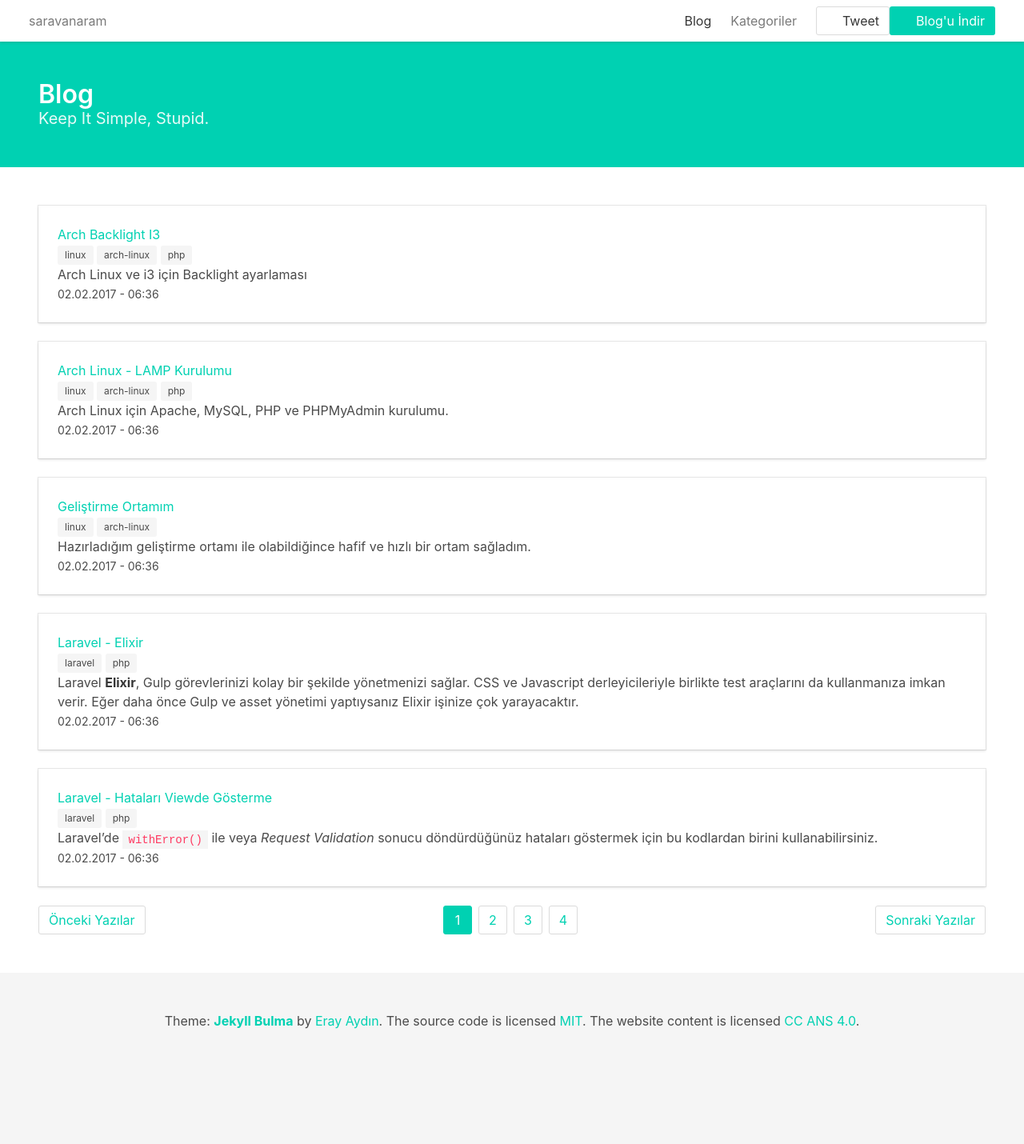
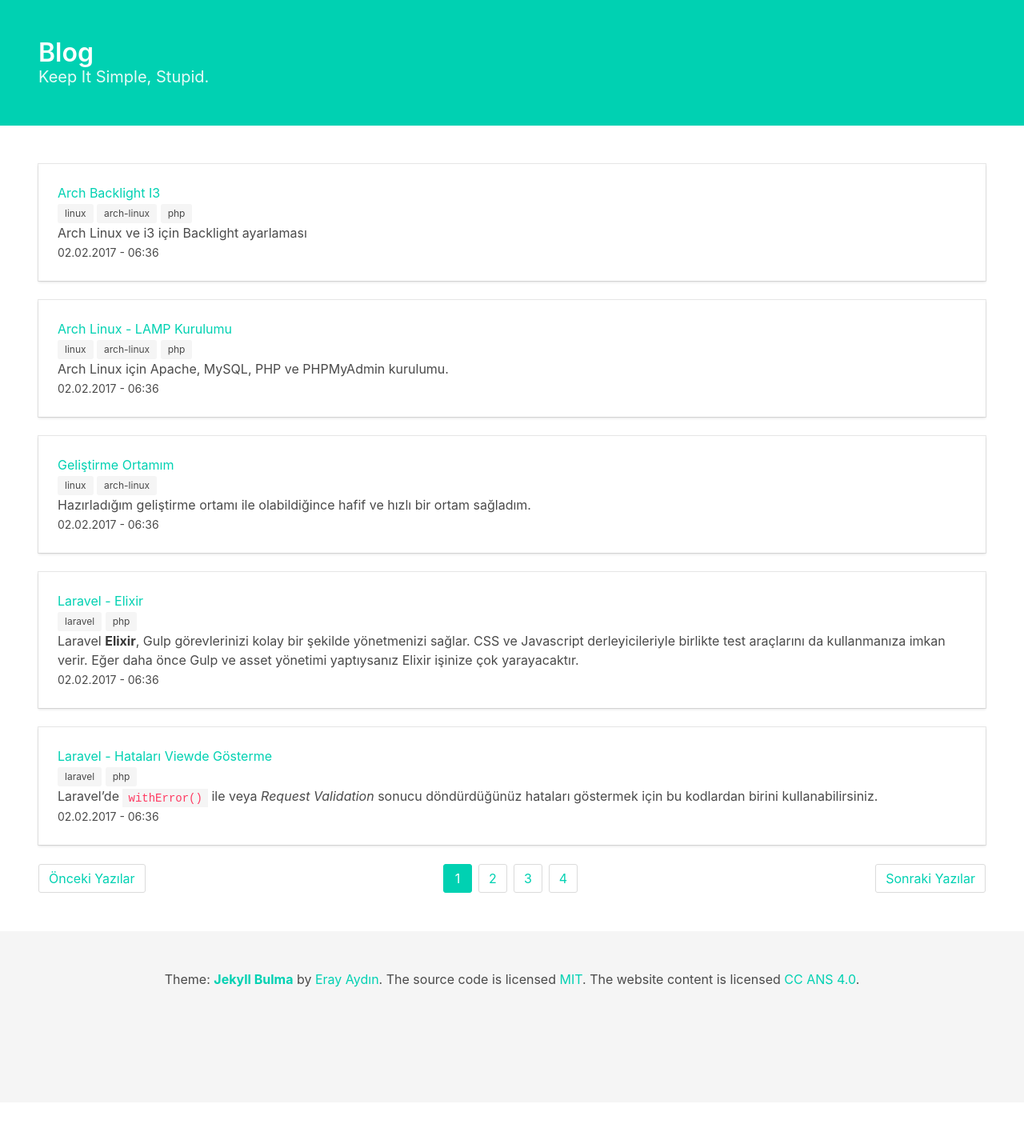
Before and after one commit to saravanaram/saravanaram.github.io, a Jekyll site: the page built from index.html, in a window 1280 px wide. Shown: the whole page at 80% size. Built offline with Jekyll 4.4.1, drawn with Linux system fonts in a browser that asks for light colours; the list of posts is cut into pages by our own code; after the commit the page ends 1378 px from its top, so only the background shows below that.

Commit message:
Update header.html

```diff
--- a/_includes/header.html
+++ b/_includes/header.html
@@ -1,4 +1,4 @@
-<nav class="nav has-shadow">
+<!--<nav class="nav has-shadow">
     <div class="container is-fluid">
         <div class="nav-left nav-brand">
             <a href="{{ "/" | prepend: site.baseurl }}" class="nav-item">
@@ -81,4 +81,4 @@
             </div>
         </div>
     </div>
-</nav>
+</nav>-->
```
